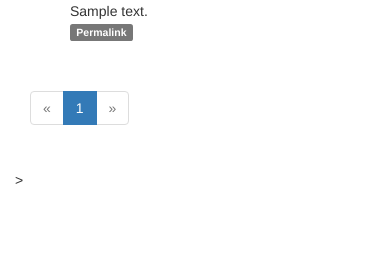
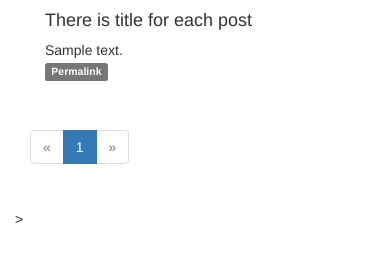
Before and after one commit to haozhihan/BJUT_exchangeforum, a Flask app: page / in a window 390 px wide; the page is wider, and only the part inside the window is pictured. Shown: the part 573-844 px from the top of that part. Run offline with Flask 2, Linux system fonts and the light colour scheme; tables that the repository leaves empty hold one stand-in row (values such as "Sample post"); some libraries are stand-ins or nearby versions.

Commit message:
对于home page的第一次界面优化

```diff
--- a/app/templates/_posts.html
+++ b/app/templates/_posts.html
@@ -1,14 +1,18 @@
-<ul class="posts">
+<ul class="posts list-unstyled">
     {% for post in posts %}
     <li class="post">
-        <div class="post-thumbnail">
-            <a href="{{ url_for('.user', username=post.author.username) }}">
+        <div class="post-box">
+            <div class="post-thumbnail col-sm-2">
+                <a class="head-photo" href="{{ url_for('.user', username=post.author.username) }}">
                     <img class="img-rounded profile-thumbnail" src="{{ post.author.gravatar(size=40) }}">
                 </a>
+                <div class="post-author">
+                    <a href="{{ url_for('.user', username=post.author.username) }}">{{ post.author.username }}</a>
                 </div>
-        <div class="post-content">
                 <div class="post-date">{{ moment(post.timestamp).fromNow() }}</div>
-            <div class="post-author"><a href="{{ url_for('.user', username=post.author.username) }}">{{ post.author.username }}</a></div>
+            </div>
+            <div class="post-content col-sm-offset-1 col-sm-9">
+                <h4 class="title">There is title for each post</h4>
                 <div class="post-body">
                     {% if post.body_html %}
                         {{ post.body_html | safe }}
@@ -16,7 +20,7 @@
                         {{ post.body }}
                     {% endif %}
                 </div>
-            <div class="post-footer">
+                <div class="post-footer col-sm-offset-10">
                     {% if current_user == post.author %}
                     <a href="{{ url_for('.edit', id=post.id) }}">
                         <span class="label label-primary">Edit</span>
@@ -31,6 +35,7 @@
                     </a>
                 </div>
             </div>
+        </div>
     </li>
     {% endfor %}
 </ul>
--- a/app/templates/index.html
+++ b/app/templates/index.html
@@ -3,6 +3,12 @@
 {% import "_macros.html" as macros %}
 
 {% block title %}Flasky{% endblock %}
+
+{% block head %}
+{{ super() }}
+    <!-- Custom styles for this template -->
+    <link href="{{ url_for('static',filename='posts.css') }}" rel="stylesheet">
+{% endblock %}
 
 {% block page_content %}
 <div class="col-md-8">
--- a/app/templates/post.html
+++ b/app/templates/post.html
@@ -3,6 +3,12 @@
 
 {% block title %}Flasky - Post{% endblock %}
 
+{% block head %}
+{{ super() }}
+    <!-- Custom styles for this template -->
+    <link href="{{ url_for('static',filename='posts.css') }}" rel="stylesheet">
+{% endblock %}
+
 {% block page_content %}
 {% include '_posts.html' %}
 {% endblock %}
--- a/app/templates/user.html
+++ b/app/templates/user.html
@@ -2,6 +2,12 @@
 {% import "_macros.html" as macros %}
 
 {% block title %}Flasky - {{ user.username }}{% endblock %}
+
+{% block head %}
+{{ super() }}
+    <!-- Custom styles for this template -->
+    <link href="{{ url_for('static',filename='posts.css') }}" rel="stylesheet">
+{% endblock %}
 
 {% block page_content %}
 <div class="page-header">
```
Lines whose indentation alone changed are shown as unchanged.
